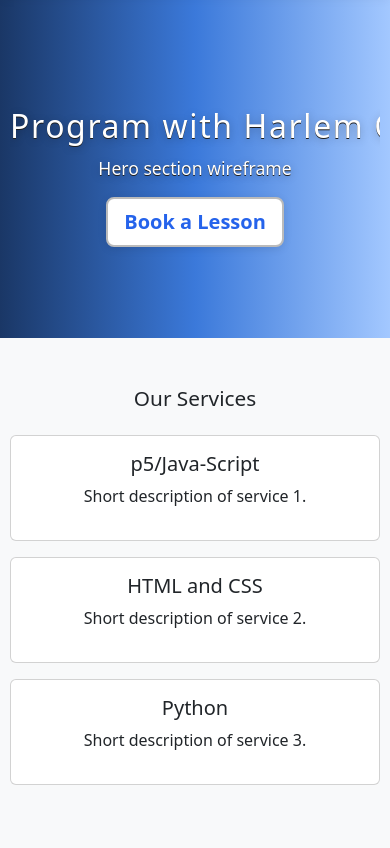
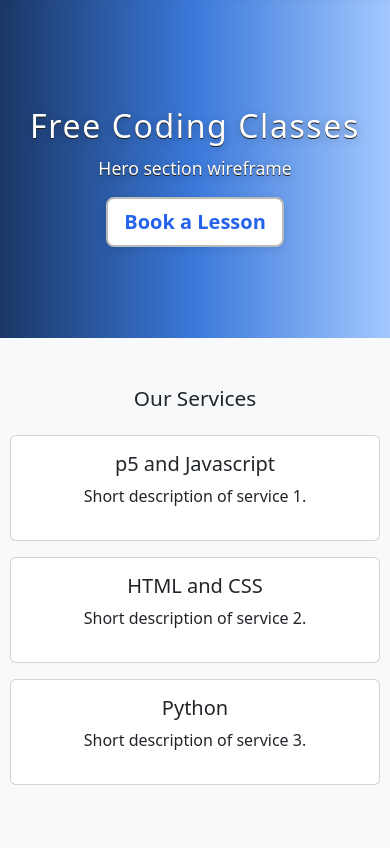
Before and after one commit to era-trin/CS_Tutoring, a Flask app: page / in a window 390 px wide. Shown: the part 56-904 px from the top of the page. Run offline with Flask 3, Linux system fonts and the light colour scheme.

Commit message:
updated hero section text to be more mobile friendly

```diff
--- a/templates/index.html
+++ b/templates/index.html
@@ -17,7 +17,7 @@
 <!-- Hero Section Wireframe -->
 <section class="hero-section d-flex align-items-center justify-content-center" style="height: 60vh;">
     <div class="container text-center">
-    <h1 class="display-4 typewriter">Program with Harlem Coding Tutors</h1>
+    <h1 class="display-4 typewriter">Free Coding Classes</h1>
         <p class="lead">Hero section wireframe</p>
     <a href="{{ url_for('contact') }}" class="btn btn-primary btn-lg">Book a Lesson</a>
     </div>
@@ -30,7 +30,7 @@
             <div class="row">
                 <div class="col-md-4 text-center">
                     <div class="card p-3 mb-3">
-                        <h5>p5/Java-Script</h5>
+                        <h5>p5 and Javascript</h5>
                         <p>Short description of service 1.</p>
                     </div>
                 </div>
```
